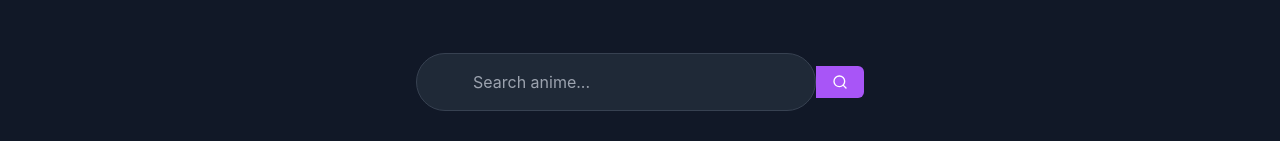
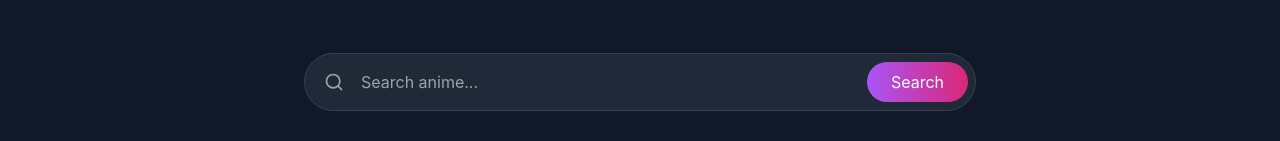
Before and after one commit to pyrxallan/allanime, a React (Vite) app: page /search in a window 1280 px wide. Shown: the part 171-312 px from the top of the page. Built offline with nearby package versions, Linux system fonts and the light colour scheme; no server answers.

Commit message:
Cleaner version of the search bar

```diff
--- a/src/components/SearchBar.jsx
+++ b/src/components/SearchBar.jsx
@@ -7,20 +7,14 @@ export default function SearchBar({ value, onChange, onSearch, placeholder = "Se
   };
 
   return (
-    <form onSubmit={handleSubmit} className="flex items-center w-full max-w-md mx-auto mt-4">
-      <input
-        type="text"
-        value={value}
-        onChange={(e) => onChange(e.target.value)}
-        placeholder={placeholder}
-        className="w-full px-6 py-4 pl-14 bg-gray-800 border border-gray-700 rounded-full text-white placeholder-gray-400 focus:outline-none focus:border-purple-500 transition-colors"
-      />
-      <button
-        type="submit"
-        className="bg-purple-500 hover:bg-purple-600 text-white px-4 py-2 rounded-r-md flex items-center"
-      >
-        <Search size={16} />
-      </button>
+    <form onSubmit={handleSubmit} className="w-full max-w-2xl mx-auto">
+      <div className="relative">
+        <input type="text" value={value} onChange={(e) => onChange(e.target.value)} placeholder={placeholder} className="w-full px-6 py-4 pl-14 bg-gray-800 border border-gray-700 rounded-full text-white placeholder-gray-400 focus:outline-none focus:border-purple-500 transition-colors" />
+        <Search className="absolute left-5 top-1/2 transform -translate-y-1/2 w-5 h-5 text-gray-400" />
+        <button type="submit" className="absolute right-2 top-1/2 transform -translate-y-1/2 px-6 py-2 bg-gradient-to-r from-purple-500 to-pink-600 rounded-full hover:opacity-90 transition-opacity">
+          Search
+        </button>
+      </div>
     </form>
   );
 }
```
